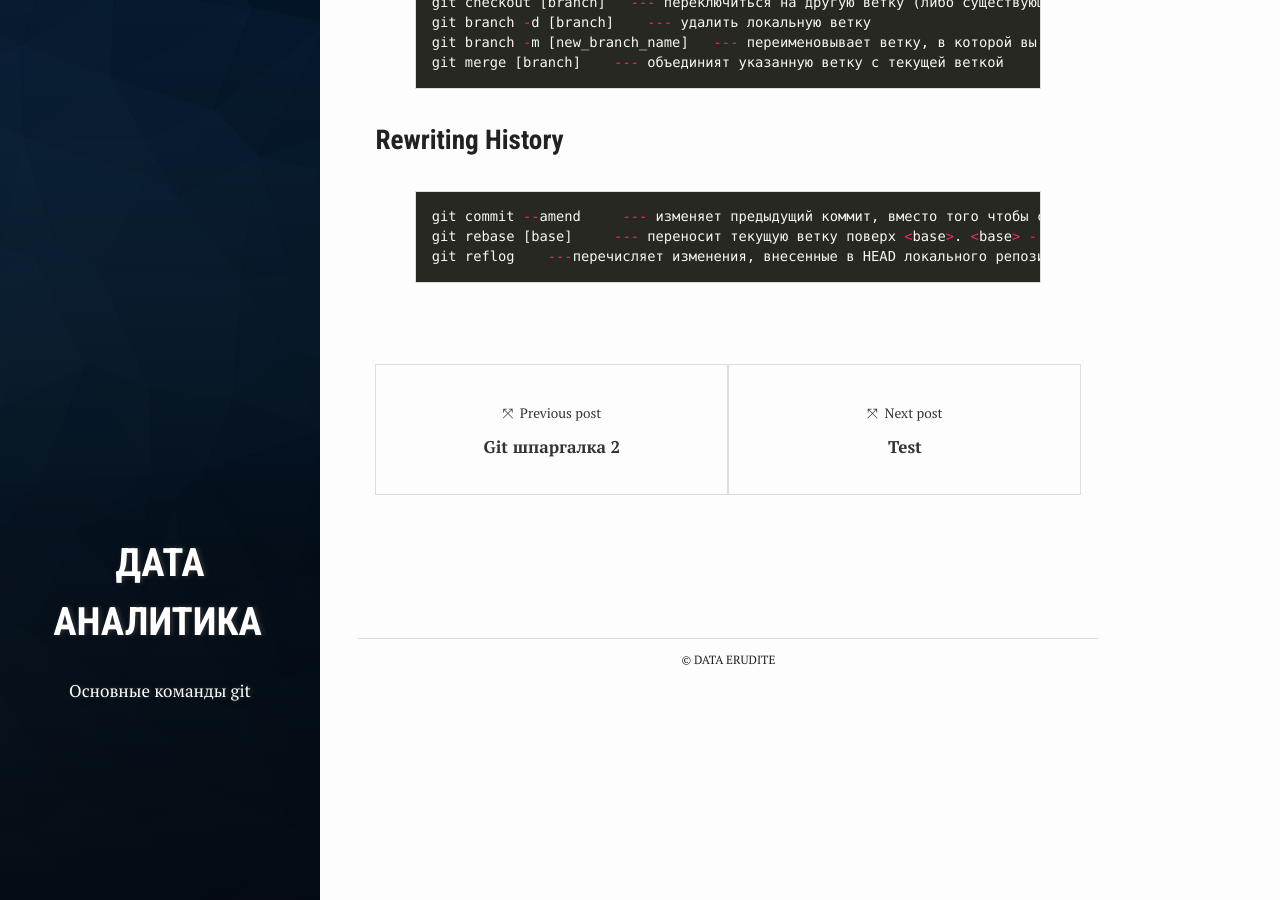
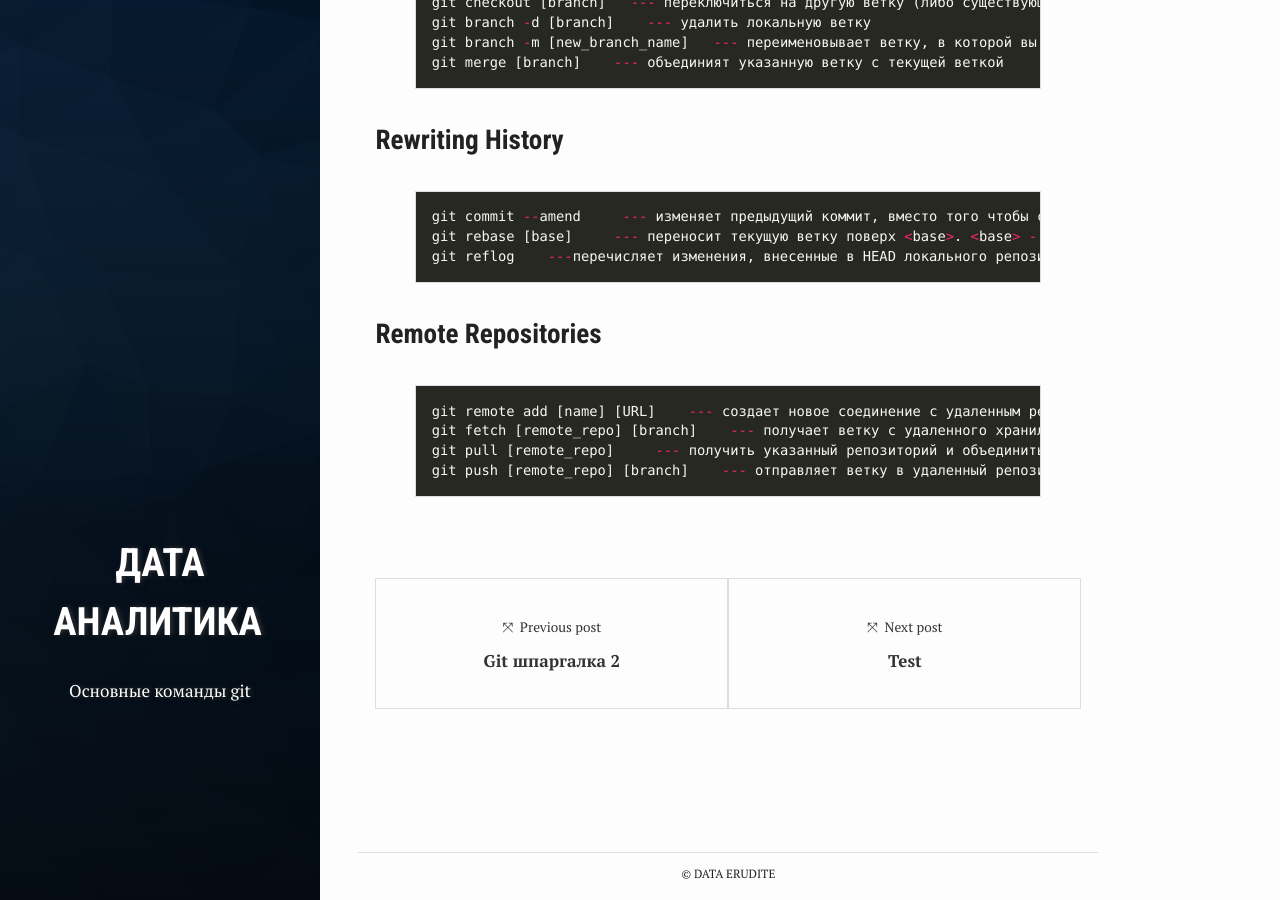
Before and after one commit to p1aton/p1aton.github.io, a Jekyll site: the page built from _posts/2017-10-19-git.md, in a window 1280 px wide and 900 px high, scrolled down 1326 px. Built offline with Jekyll 4.4.1, drawn with Linux system fonts in a browser that asks for light colours.

Commit message:
Update 2017-10-19-git.md

```diff
--- a/_posts/2017-10-19-git.md
+++ b/_posts/2017-10-19-git.md
@@ -67,3 +67,12 @@ git commit --amend     --- изменяет предыдущий коммит,
 git rebase [base]     --- переносит текущую ветку поверх <base>. <base> - может быть хешем коммита, именем ветки, тегом или относительной ссылкой на HEAD.
 git reflog    ---перечисляет изменения, внесенные в HEAD локального репозитория
 {% endhighlight %}
+
+### Remote Repositories
+
+{% highlight python %}
+git remote add [name] [URL]    --- создает новое соединение с удаленным репозиторием и дайет ему имя, чтобы служить ярлыком для URL
+git fetch [remote_repo] [branch]    --- получает ветку с удаленного хранилища
+git pull [remote_repo]     --- получить указанный репозиторий и объединить его с локальной копией
+git push [remote_repo] [branch]    --- отправляет ветку в удаленный репозиторий со всеми ее коммитами и объектами
+{% endhighlight %}
```
